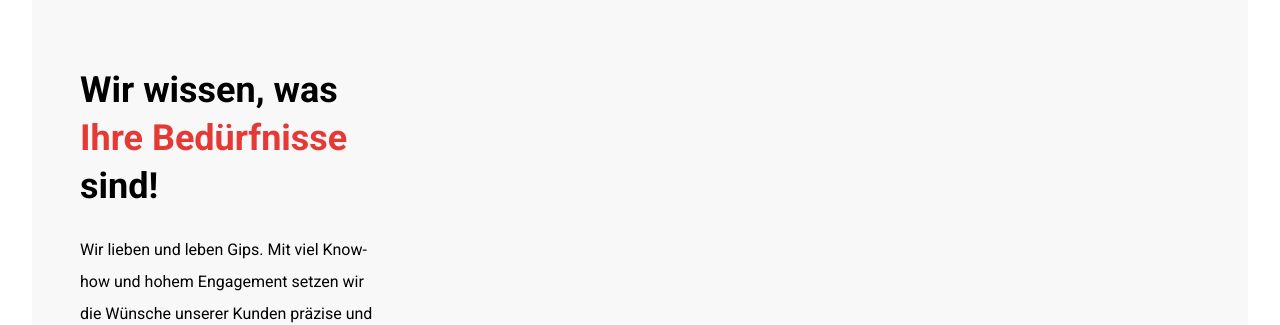
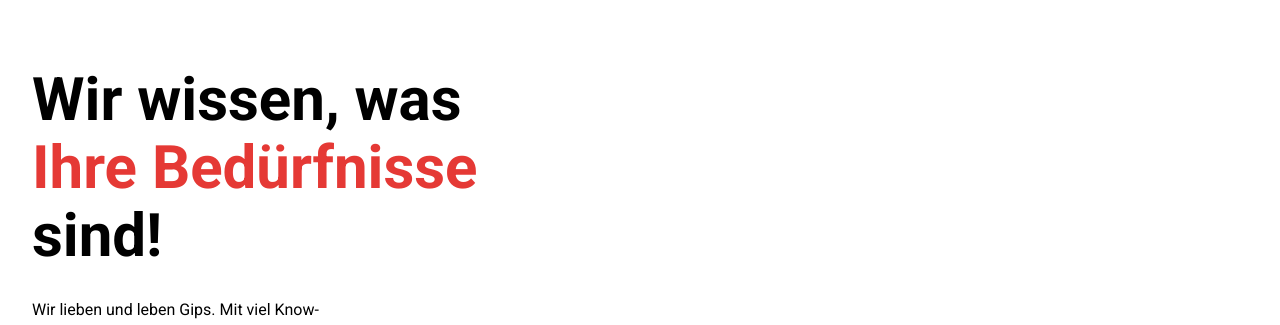
Before and after one commit to mizmuagency/test-jan, a React (Vite) app: page /leistungen in a window 1280 px wide. Shown: the part 2503-2828 px from the top of the page. Built offline with nearby package versions, Linux system fonts and the light colour scheme.

Commit message:
Remove Grey Box and Increase Title Font Size

```diff
--- a/src/screens/Leistungen/Leistungen.tsx
+++ b/src/screens/Leistungen/Leistungen.tsx
@@ -181,16 +181,16 @@ export const Leistungen = (): JSX.Element => {
               </div>
             </div>
 
-            {/* Pre-footer Section - Matching the screenshot */}
-            <div className="bg-[#f8f8f8] py-20 px-12 rounded-lg">
+            {/* Pre-footer Section - No background box, larger title */}
+            <div className="py-20">
               <div className="max-w-2xl">
-                <h2 className="text-4xl font-bold text-black [font-family:'Roboto',Helvetica] mb-2">
+                <h2 className="text-6xl font-bold text-black [font-family:'Roboto',Helvetica] mb-2">
                   Wir wissen, was
                 </h2>
-                <h2 className="text-4xl font-bold [font-family:'Roboto',Helvetica] mb-2">
+                <h2 className="text-6xl font-bold [font-family:'Roboto',Helvetica] mb-2">
                   <span className="text-[#e53935]">Ihre Bedürfnisse</span>
                 </h2>
-                <h2 className="text-4xl font-bold text-black [font-family:'Roboto',Helvetica] mb-8">
+                <h2 className="text-6xl font-bold text-black [font-family:'Roboto',Helvetica] mb-8">
                   sind!
                 </h2>
 
@@ -462,16 +462,16 @@ export const Leistungen = (): JSX.Element => {
           </div>
         </div>
 
-        {/* Mobile Pre-footer Section - Light Background */}
-        <div className="w-full bg-[#f8f8f8] px-6 py-12">
+        {/* Mobile Pre-footer Section - No background box, larger title */}
+        <div className="w-full px-6 py-12">
           <div className="max-w-sm">
-            <h2 className="text-2xl font-bold text-black [font-family:'Roboto',Helvetica] mb-2">
+            <h2 className="text-3xl font-bold text-black [font-family:'Roboto',Helvetica] mb-2">
               Wir wissen, was
             </h2>
-            <h2 className="text-2xl font-bold [font-family:'Roboto',Helvetica] mb-2">
+            <h2 className="text-3xl font-bold [font-family:'Roboto',Helvetica] mb-2">
               <span className="text-[#e53935]">Ihre Bedürfnisse</span>
             </h2>
-            <h2 className="text-2xl font-bold text-black [font-family:'Roboto',Helvetica] mb-6">
+            <h2 className="text-3xl font-bold text-black [font-family:'Roboto',Helvetica] mb-6">
               sind!
             </h2>
 
```
